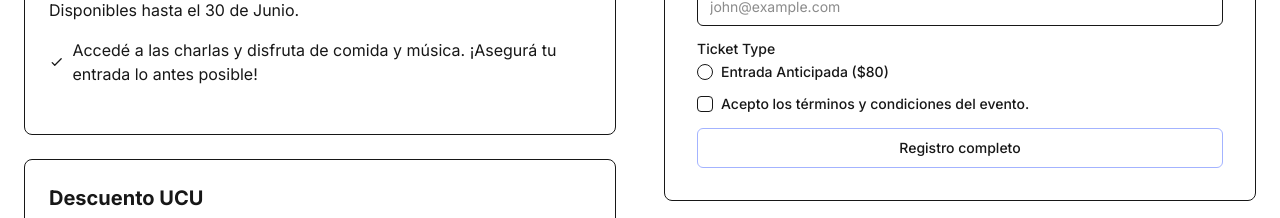
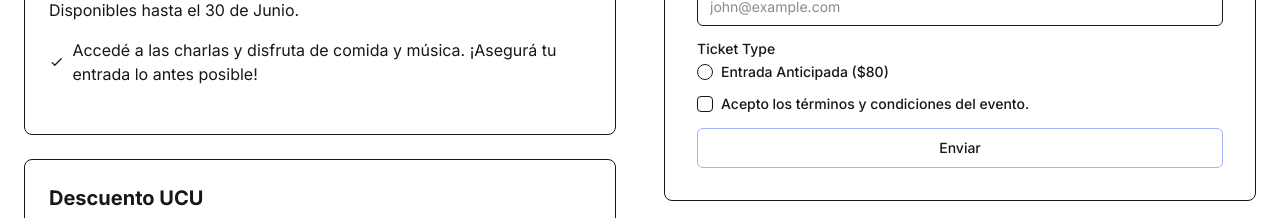
Before and after one commit to SantiagoPanozzo/alyssum, a Next.js app: page / in a window 1280 px wide. Shown: the part 5320-5538 px from the top of the page. Built offline with nearby package versions, Linux system fonts and the light colour scheme.

Commit message:
Changed style and text for form submit button
- Added a background and hover animations for colors and pointer
- Changed text to be simpler and easier to understand

```diff
--- a/src/app/components/registration-form.tsx
+++ b/src/app/components/registration-form.tsx
@@ -113,9 +113,9 @@ export default function RegistrationForm() {
       <Button
         type="submit"
         disabled={isSubmitting}
-        className="w-full transition duration-300 hover:shadow-md hover:shadow-indigo-200 border border-indigo-300"
+        className="w-full transition duration-500 hover:cursor-pointer hover:bg-blue-400 hover:text-white hover:shadow-md hover:shadow-indigo-200 border border-indigo-300"
       >
-        {isSubmitting ? "Procesando..." : "Registro completo"}
+        {isSubmitting ? "Procesando..." : "Enviar"}
       </Button>
 
       {errorMsg && (
```
